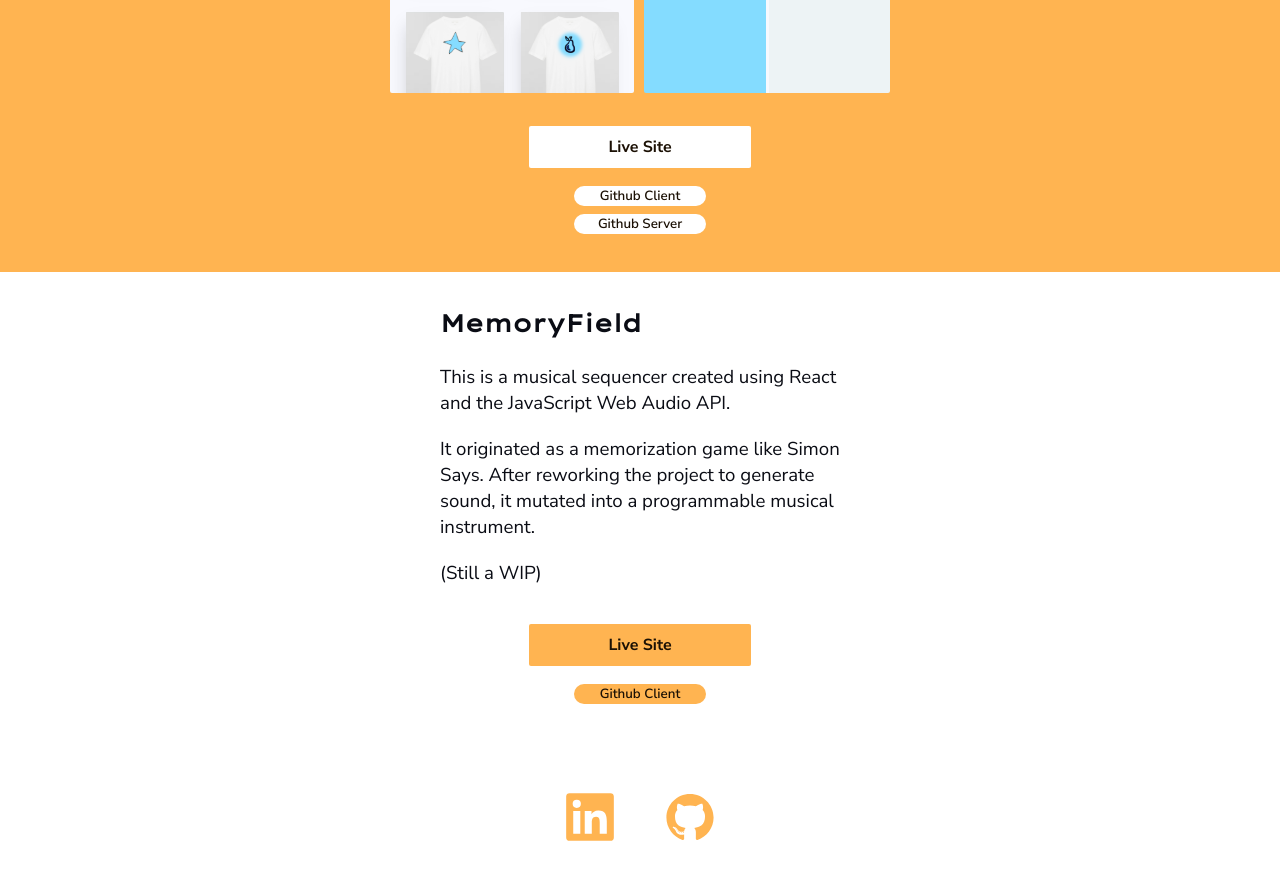
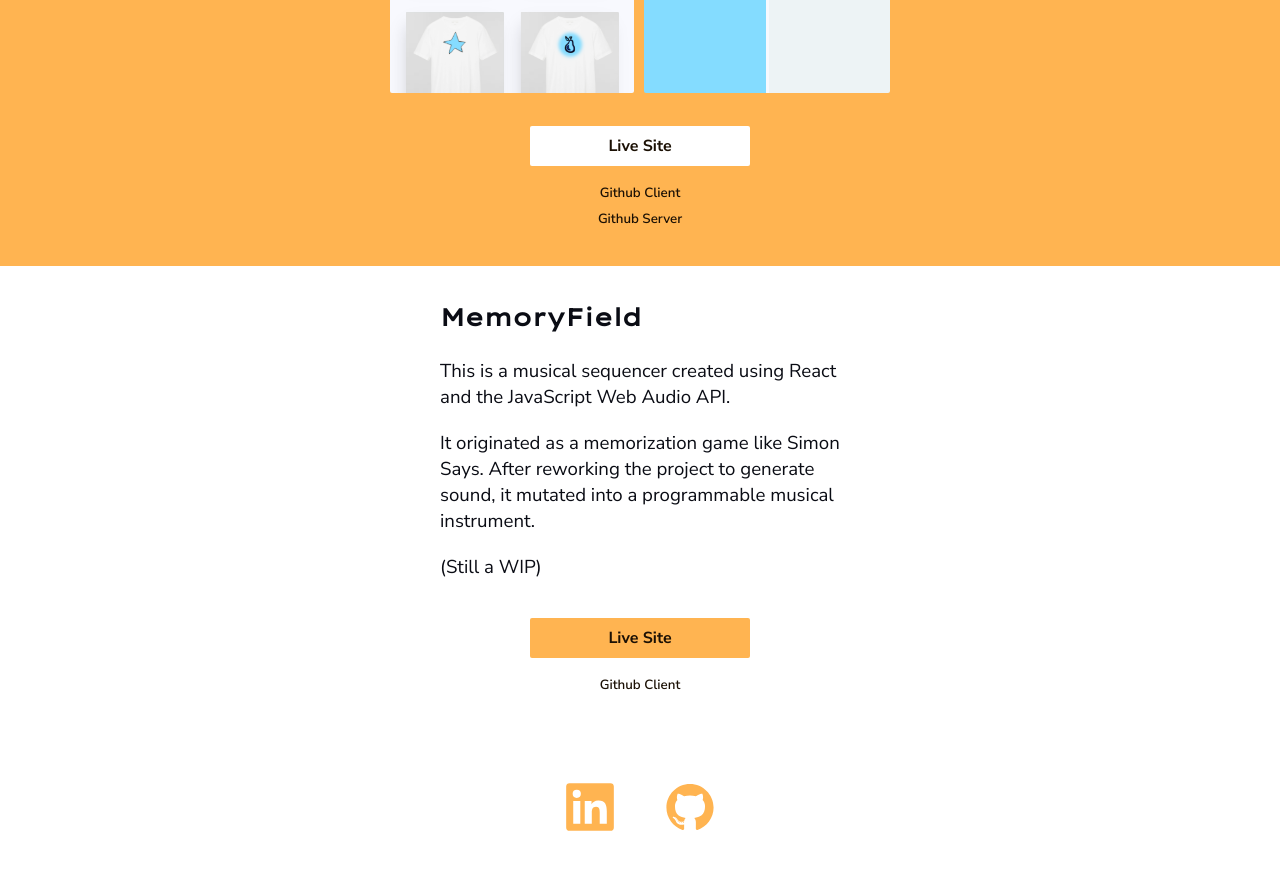
Before and after one commit to Loxphordex/simple-portfolio, a React (Create React App) app: page / in a window 1280 px wide. Shown: the part 1140-2020 px from the top of the page. Built offline with nearby package versions, Linux system fonts and the light colour scheme.

Commit message:
project links client and server color

```diff
--- a/src/Project/Project.scss
+++ b/src/Project/Project.scss
@@ -73,10 +73,9 @@
   display: inline-block;
   width: 50%;
   min-width: 100px;
-  border-radius: 10px;
+  border-radius: 2px;
   font-weight: 600;
   text-align: center;
-  padding: 1px;
 }
 
 .live-site-link {
--- a/src/scheme.scss
+++ b/src/scheme.scss
@@ -24,6 +24,9 @@ $dark-orange: rgb(14, 12, 11);
 
 .light .project-link {
   color: $text-dark;
+}
+
+.light .live-site-link {
   background-color: $cream-orange;
 }
 
@@ -38,6 +41,9 @@ $dark-orange: rgb(14, 12, 11);
 
 .cream-orange .project-link {
   color: $text-dark;
+}
+
+.cream-orange .live-site-link {
   background-color: white;
 }
 
```
